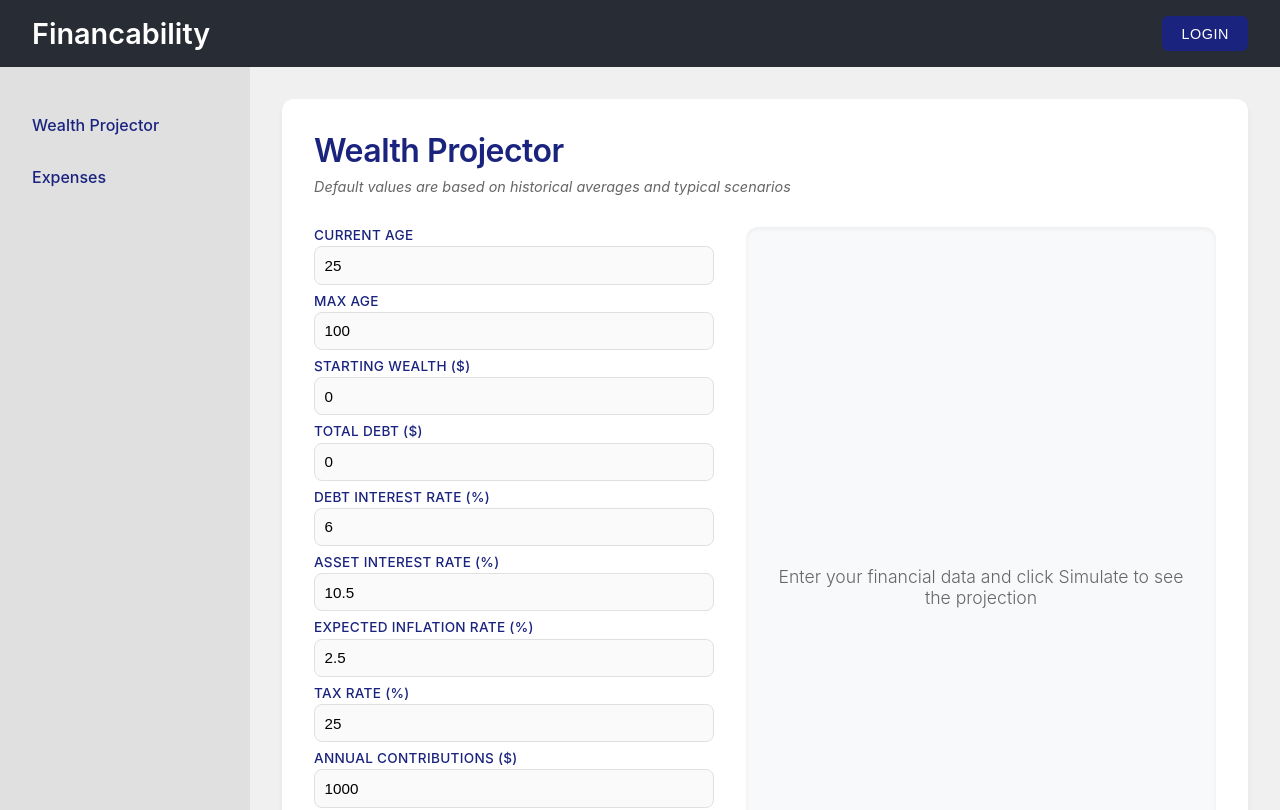
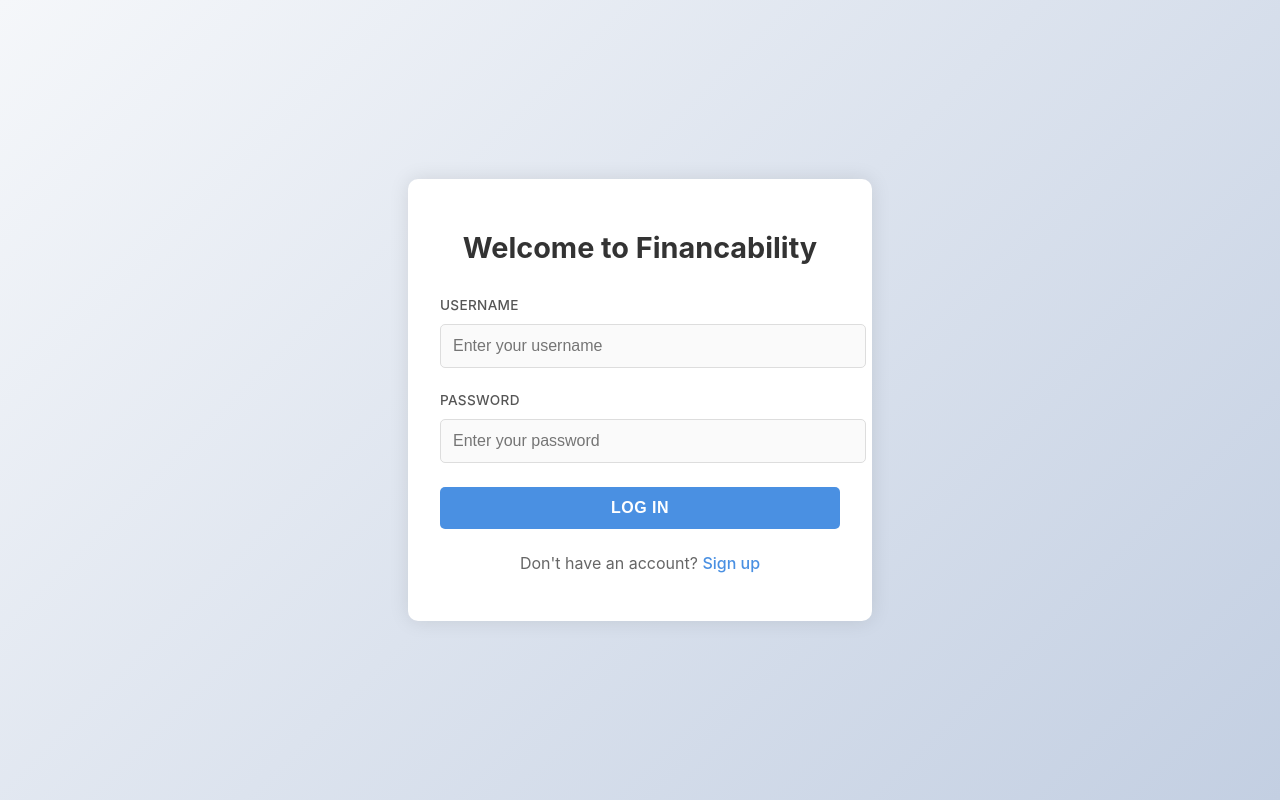
Before and after one commit to FinFreedom-repo/Financibility-FinFreedom, a React (Create React App) app in the folder frontend/: page / in a window 1280 px wide. Shown: the top 810 px of the page. Built offline with nearby package versions, Linux system fonts and the light colour scheme.

Commit message:
got a logout button

```diff
--- a/frontend/src/App.css
+++ b/frontend/src/App.css
@@ -19,17 +19,18 @@
 
 .App-header {
   background-color: #282c34;
-  padding: 1rem 2rem;
+  padding: 0.75rem 2rem;
   color: white;
   box-shadow: 0 2px 4px rgba(0, 0, 0, 0.1);
   display: flex;
   justify-content: space-between;
   align-items: center;
+  height: 60px;
 }
 
 .App-title {
   margin: 0;
-  font-size: 1.8rem;
+  font-size: 1.5rem;
   font-weight: 600;
 }
 
@@ -244,3 +245,35 @@
   transform: translateY(0);
   box-shadow: none;
 }
+
+.App-header .login-button {
+  background-color: transparent;
+  color: white;
+  border: 1px solid white;
+  padding: 0.3rem 0.4rem;
+  font-size: 0.7rem;
+  font-weight: 500;
+  border-radius: 4px;
+  cursor: pointer;
+  transition: all 0.2s ease;
+  letter-spacing: 0.5px;
+  text-transform: uppercase;
+  height: fit-content;
+  margin-left: 1rem;
+  min-width: 90px;
+  max-width: 90px;
+  white-space: nowrap;
+  overflow: hidden;
+  text-overflow: ellipsis;
+}
+
+.App-header .login-button:hover {
+  background-color: rgba(255, 255, 255, 0.1);
+  transform: none;
+  box-shadow: none;
+}
+
+.App-header .login-button:active {
+  transform: none;
+  box-shadow: none;
+}
--- a/frontend/src/App.js
+++ b/frontend/src/App.js
@@ -1,6 +1,8 @@
-import { BrowserRouter as Router, Routes, Route, Link, useLocation } from 'react-router-dom';
+import { BrowserRouter as Router, Routes, Route, Link, useLocation, Navigate } from 'react-router-dom';
+import { useState } from 'react';
 import './App.css';
 import WealthProjector from './components/WealthProjector';
+import Login from './components/Login';
 
 function Navigation() {
   const location = useLocation();
@@ -24,12 +26,31 @@
 }
 
 function App() {
+  const [isAuthenticated, setIsAuthenticated] = useState(false);
+  const [loginError, setLoginError] = useState('');
+
+  const handleLogin = (credentials) => {
+    if (credentials.email === 'kevin' && credentials.password === 'kmac7272') {
+      setIsAuthenticated(true);
+      setLoginError('');
+    } else {
+      setLoginError('Invalid username or password');
+    }
+  };
+
+  const handleLogout = () => {
+    setIsAuthenticated(false);
+    setLoginError('');
+  };
+
   return (
     <Router>
       <div className="App">
+        {isAuthenticated ? (
+          <>
             <header className="App-header">
               <h1 className="App-title">Financability</h1>
-          <button className="login-button">Login</button>
+              <button className="login-button" onClick={handleLogout}>Logout</button>
             </header>
             <div className="App-container">
               <Navigation />
@@ -37,10 +58,17 @@
                 <Routes>
                   <Route path="/wealth-projector" element={<WealthProjector />} />
                   <Route path="/expenses" element={<div>Expenses View Coming Soon</div>} />
-              <Route path="/" element={<WealthProjector />} />
+                  <Route path="/" element={<Navigate to="/wealth-projector" replace />} />
                 </Routes>
               </main>
             </div>
+          </>
+        ) : (
+          <Routes>
+            <Route path="/" element={<Login onLogin={handleLogin} error={loginError} />} />
+            <Route path="*" element={<Navigate to="/" replace />} />
+          </Routes>
+        )}
       </div>
     </Router>
   );
--- /dev/null
+++ b/frontend/src/components/Login.js
@@ -0,0 +1,65 @@
+import React, { useState } from 'react';
+import '../styles/Login.css';
+
+const Login = ({ onLogin, error }) => {
+  const [formData, setFormData] = useState({
+    email: '',
+    password: '',
+  });
+
+  const handleChange = (e) => {
+    const { name, value } = e.target;
+    setFormData(prevState => ({
+      ...prevState,
+      [name]: value
+    }));
+  };
+
+  const handleSubmit = (e) => {
+    e.preventDefault();
+    onLogin(formData);
+  };
+
+  return (
+    <div className="login-container">
+      <div className="login-box">
+        <h1>Welcome to Financability</h1>
+        <form onSubmit={handleSubmit}>
+          <div className="form-group">
+            <label htmlFor="email">Username</label>
+            <input
+              type="text"
+              id="email"
+              name="email"
+              value={formData.email}
+              onChange={handleChange}
+              required
+              placeholder="Enter your username"
+            />
+          </div>
+          <div className="form-group">
+            <label htmlFor="password">Password</label>
+            <input
+              type="password"
+              id="password"
+              name="password"
+              value={formData.password}
+              onChange={handleChange}
+              required
+              placeholder="Enter your password"
+            />
+          </div>
+          {error && <div className="error-message">{error}</div>}
+          <button type="submit" className="login-button">
+            Log In
+          </button>
+        </form>
+        <p className="signup-link">
+          Don't have an account? <a href="/signup">Sign up</a>
+        </p>
+      </div>
+    </div>
+  );
+};
+
+export default Login;
--- /dev/null
+++ b/frontend/src/styles/Login.css
@@ -0,0 +1,93 @@
+.login-container {
+  display: flex;
+  justify-content: center;
+  align-items: center;
+  min-height: 100vh;
+  background: linear-gradient(135deg, #f5f7fa 0%, #c3cfe2 100%);
+}
+
+.login-box {
+  background: white;
+  padding: 2rem;
+  border-radius: 10px;
+  box-shadow: 0 0 20px rgba(0, 0, 0, 0.1);
+  width: 100%;
+  max-width: 400px;
+}
+
+.login-box h1 {
+  text-align: center;
+  color: #333;
+  margin-bottom: 2rem;
+  font-size: 1.8rem;
+}
+
+.form-group {
+  margin-bottom: 1.5rem;
+}
+
+.form-group label {
+  display: block;
+  margin-bottom: 0.5rem;
+  color: #555;
+  font-weight: 500;
+}
+
+.form-group input {
+  width: 100%;
+  padding: 0.75rem;
+  border: 1px solid #ddd;
+  border-radius: 5px;
+  font-size: 1rem;
+  transition: border-color 0.3s ease;
+}
+
+.form-group input:focus {
+  outline: none;
+  border-color: #4a90e2;
+  box-shadow: 0 0 0 2px rgba(74, 144, 226, 0.2);
+}
+
+.error-message {
+  color: #dc3545;
+  background-color: #f8d7da;
+  border: 1px solid #f5c6cb;
+  border-radius: 5px;
+  padding: 0.75rem;
+  margin-bottom: 1rem;
+  text-align: center;
+  font-size: 0.9rem;
+}
+
+.login-button {
+  width: 100%;
+  padding: 0.75rem;
+  background-color: #4a90e2;
+  color: white;
+  border: none;
+  border-radius: 5px;
+  font-size: 1rem;
+  font-weight: 600;
+  cursor: pointer;
+  transition: background-color 0.3s ease;
+}
+
+.login-button:hover {
+  background-color: #357abd;
+}
+
+.signup-link {
+  text-align: center;
+  margin-top: 1.5rem;
+  color: #666;
+}
+
+.signup-link a {
+  color: #4a90e2;
+  text-decoration: none;
+  font-weight: 500;
+}
+
+.signup-link a:hover {
+  text-decoration: underline;
+}
```
Lines whose indentation alone changed are shown as unchanged.
